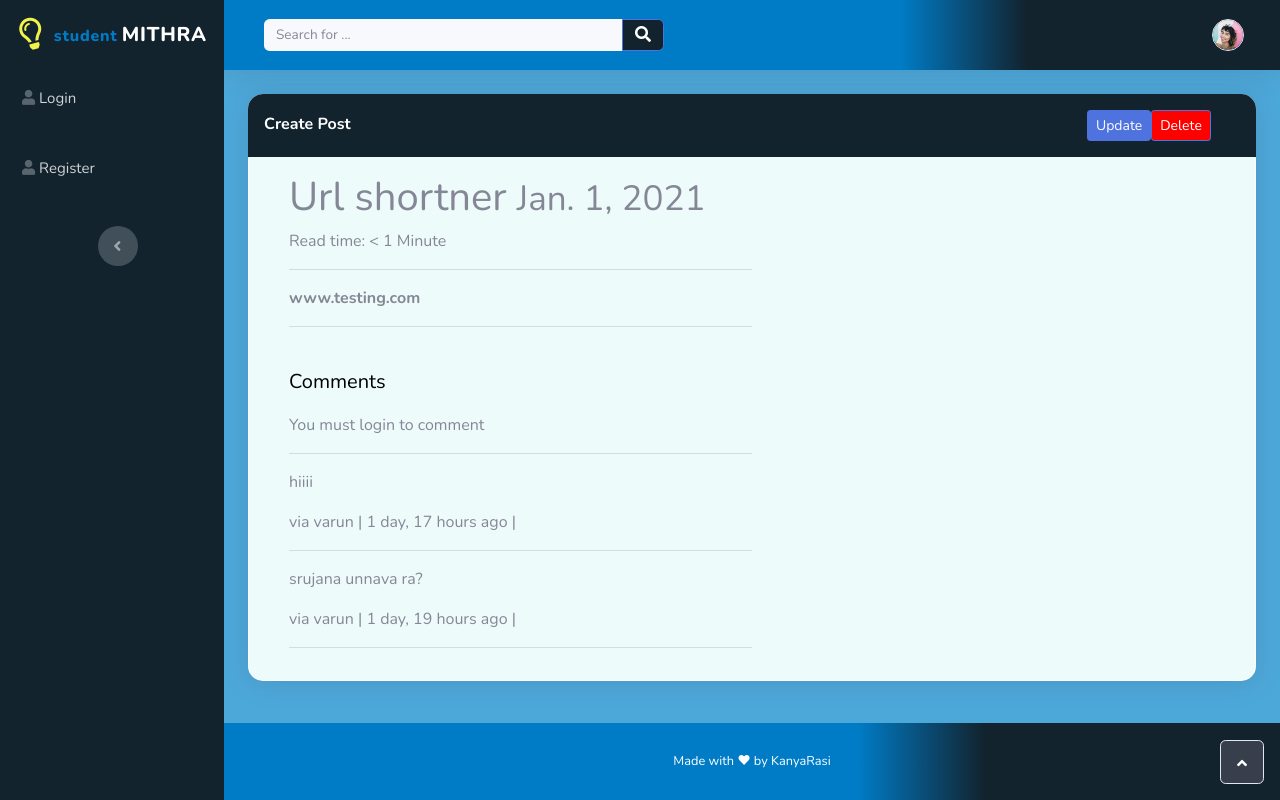
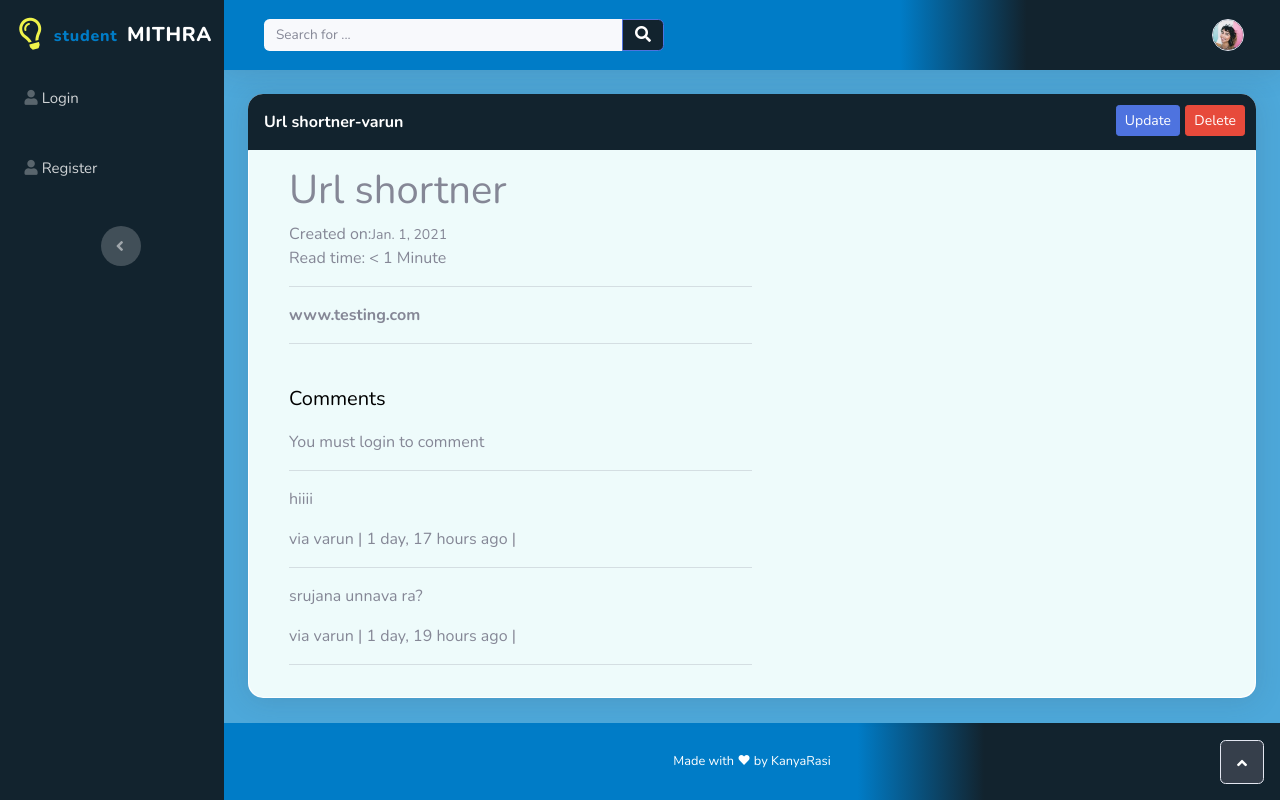
Before and after one commit to vodnalasricharan/StudentMithra, a Django app: a page that uses templates/index.html in a window 1280 px wide. Run offline with Django 3.2, Linux system fonts and the light colour scheme; data comes from the database, SQL or seed files in the repository; some libraries are stand-ins or nearby versions; some web fonts are replaced.

Commit message:
27/06/21
links for update and delete buttons in post_detail,links are given to navbar,profile page updated

```diff
--- a/posts/views.py
+++ b/posts/views.py
@@ -22,6 +22,7 @@ from comments.models import Comment
 from .forms import PostForm
 from .models import Post
 from django.contrib.auth.decorators import login_required
+from datetime import date
 
 
 def post_detail(request, slug=None):
@@ -100,10 +101,10 @@ def post_list(request):
         queryset = paginator.page(paginator.num_pages)
 
     context = {
-        "object_list": queryset,
-        "title": "Posts",
-        "page_request_var": page_request_var,
-        "today": today,
+            "object_list": queryset,
+            "title": "Posts",
+            "page_request_var": page_request_var,
+            "today": today,
     }
     return render(request, "post_list.html", context)
 
@@ -149,6 +150,7 @@ def post_update(request, slug=None):
         "title": instance.title,
         "instance": instance,
         "form":form,
+        "title": "Update Post",
     }
     return render(request, "post_form.html", context)
 
--- a/templates/index.html
+++ b/templates/index.html
@@ -31,13 +31,18 @@
 <body id="page-top">
     <div id="wrapper">
         <nav class="navbar navbar-dark align-items-start sidebar sidebar-dark accordion bg-gradient-primary p-0" style="background: #12232e;">
-    <div class="container-fluid d-flex flex-column p-0"><a class="navbar-brand d-flex justify-content-center align-items-center sidebar-brand m-0" href="#" style="padding-right: 13px;">
+            <div class="container-fluid d-flex flex-column p-0">
+                <a class="navbar-brand d-flex justify-content-center align-items-center sidebar-brand m-0" href="{% url 'dashboard' %}" style="padding-right: 13px;">
                     <div class="sidebar-brand-icon rotate-n-15"><i class="far fa-lightbulb" style="margin-left: 5px;color: #eff34a;"></i></div>
-      <div class="sidebar-brand-text mx-3"><span class="text-lowercase" style="padding-right: 0px;color: rgb(0,124,199);padding-left: 0px;margin-left: -6px;">STUDENT</span><span style="margin-left: 4px;font-size: 20px;">Mithra</span></div></a>
+                    <div class="sidebar-brand-text mx-3">
+                        <span class="text-lowercase" style="padding-right: 0px;color: rgb(0,124,199);padding-left: 0px;margin-left: -6px;">STUDENT</span>
+                        <span style="margin-left: 4px;font-size: 20px;">Mithra</span>
+                    </div>
+                </a>
                     <hr class="sidebar-divider my-0">
                     <ul class="navbar-nav text-light" id="accordionSidebar">
                         {% if request.user.is_authenticated %}
-                    <li class="nav-item"><a class="nav-link active" href="#" style="margin-top: 15px;margin-bottom: 15px;"><i class="fas fa-tachometer-alt" style="font-size: 15px;"></i><span style="font-size: 15px;">Dashboard</span></a></li>
+                            <li class="nav-item"><a class="nav-link active" href="{% url 'dashboard' %}" style="margin-top: 15px;margin-bottom: 15px;"><i class="fas fa-tachometer-alt" style="font-size: 15px;"></i><span style="font-size: 15px;">Dashboard</span></a></li>
                             <li class="nav-item"><a class="nav-link" href="{% url 'profilesettings' %}" style="margin-bottom: 15px;"><i class="fas fa-user" style="font-size: 15px;"></i><span style="font-size: 15px;">Profile Settings</span></a></li>
                             <li class="nav-item"><a class="nav-link" href="#" style="margin-bottom: 15px;"><i class="fas fa-table" style="font-size: 15px;"></i><span style="font-size: 15px;">Table</span></a></li>
                             <li class="nav-item"><a class="nav-link" href="{% url 'noteslist' %}" style="margin-bottom: 15px;"><i class="fas fa-table" style="font-size: 15px;"></i><span style="font-size: 15px;">Notes</span></a></li>
@@ -51,7 +56,9 @@
                             <li class="nav-item"><a class="nav-link" href="{% url 'register' %}" style="margin-bottom: 15px;"><i class="fas fa-user" style="font-size: 15px;"></i><span style="font-size: 15px;">Register</span></a></li>
                         {% endif %}
                     </ul>
-                <div class="text-center d-none d-md-inline"><button class="btn rounded-circle border-0" id="sidebarToggle" type="button"></button></div>
+                    <div class="text-center d-none d-md-inline">
+                        <button class="btn rounded-circle border-0" id="sidebarToggle" type="button"></button>
+                    </div>
             </div>
         </nav>
          <div class="d-flex flex-column" id="content-wrapper">
@@ -65,7 +72,8 @@
                             <li class="nav-item dropdown no-arrow">
                                 <div class="nav-item dropdown no-arrow"><a class="dropdown-toggle nav-link" aria-expanded="false" data-bs-toggle="dropdown" href="#"><img class="border rounded-circle img-profile" src="{% static 'assets/img/avatars/avatar1.jpeg' %}"></a>
                                     <div class="dropdown-menu shadow dropdown-menu-end animated--grow-in"><a class="dropdown-item" href="#"><i class="fas fa-user fa-sm fa-fw me-2 text-gray-400"></i>&nbsp;Profile</a><a class="dropdown-item" href="#"><i class="fas fa-cogs fa-sm fa-fw me-2 text-gray-400"></i>&nbsp;Settings</a><a class="dropdown-item" href="#"><i class="fas fa-list fa-sm fa-fw me-2 text-gray-400"></i>&nbsp;Activity log</a>
-                                        <div class="dropdown-divider"></div><a class="dropdown-item" href='{% url 'logout' %}'><i class="fas fa-sign-out-alt fa-sm fa-fw me-2 text-gray-400"></i>&nbsp;Logout</a>
+                                        <div class="dropdown-divider"></div>
+                                        <a class="dropdown-item" href="{% url 'logout' %}"><i class="fas fa-sign-out-alt fa-sm fa-fw me-2 text-gray-400"></i>&nbsp;Logout</a>
                                     </div>
                                 </div>
                             </li>
@@ -86,6 +94,7 @@
                 </div>
             </footer>
         </div>
+    </div>
         <a class="border rounded d-inline scroll-to-top" href="#page-top"><i class="fas fa-angle-up"></i></a>
         <script src="{% static 'assets/bootstrap/js/bootstrap.min.js' %}"></script>
         <script src="{% static 'assets/js/bs-init.js' %}"></script>
--- a/templates/post_detail.html
+++ b/templates/post_detail.html
@@ -23,9 +23,10 @@
                         <div class="col" style="border-radius: 0px;border-color: rgba(133,135,150,0);">
                             <div class="card shadow mb-3" style="border-radius: 15px;border-color: rgba(133,135,150,0);">
                                 <div class="card-header py-3" style="background: rgb(18,35,46);margin: -1px;border-top-left-radius: 15px;border-top-right-radius: 15px;">
-                                    <p class="m-0 fw-bold" style="color: #ffffff;">Create Post
-                                                                        <button class="btn btn-primary btn-sm" type="submit" style="margin-left : 75%;text-align:right">Update</button><button class="btn btn-primary btn-sm" type="submit" style="background:red">Delete</button>
 
+                                    <p class="m-0 fw-bold" style="color: #ffffff;">{{title}}-{{instance.user}}
+                                        <a class="btn btn-primary btn-sm" role="button" style="position:absolute; top:10px; right:75px;"  data-inline="true"  href="{% url 'update' instance.slug %} ">Update</a>
+                                        <a class="btn btn-danger btn-sm" role="button" style="position:absolute; top:10px; right:10px;" data-inline="true"  href="{% url 'delete' instance.slug %} ">Delete</a>
                                     </p>
 
 
@@ -36,7 +37,8 @@
     {% if instance.image %}
     <img src='{{ instance.image.url }}' class='img-responsive' />
     {% endif %}
-<h1>{{ title }} <small>{% if instance.draft %}<span style='color:red;'>Draft</span> {% endif %}{{ instance.publish }}</small></h1>
+    <h1>{{ title }} </h1>
+    Created on:<small>{% if instance.draft %}<span style='color:red;'>Draft</span> {% endif %}{{ instance.publish }}</small>
 
 <!-- {% if instance.read_time|time:"i" <= "01" %} < 1 minute {% else %}{{ instance.read_time|time:"i" }} minutes {% endif %} -->
 
--- a/templates/post_form.html
+++ b/templates/post_form.html
@@ -13,14 +13,15 @@
                         <div class="col" style="border-radius: 0px;border-color: rgba(133,135,150,0);">
                             <div class="card shadow mb-3" style="border-radius: 15px;border-color: rgba(133,135,150,0);">
                                 <div class="card-header py-3" style="background: rgb(18,35,46);margin: -1px;border-top-left-radius: 15px;border-top-right-radius: 15px;">
-                                    <p class="m-0 fw-bold" style="color: #ffffff;">Create Post</p>
+                                    <p class="m-0 fw-bold" style="color: #ffffff;">{{title}}</p>
                                 </div>
                                 <div class="card-body" style="background: #eefbfb;border-bottom-right-radius: 15px;border-bottom-left-radius: 15px;">
                                     <form method='POST' action=''>{% csrf_token %}
                                         {{ form.media.css }}
                                         {{  form.media.js }}
                                         {{ form|crispy }}
-                                        <div class="mb-3" style="margin-top: 5px;"><button class="btn btn-primary btn-sm" type="submit">Create Post</button></div>
+                                        <div class="mb-3" style="margin-top: 5px;"><button class="btn btn-primary btn-sm" type="submit">
+                                            {{title}}</button></div>
 
                                     </form>
                                 </div>
```
Also changed, not shown: templates/post_list.html (+7 -3 lines), templates/profile.html (+0 -22 lines). Lines whose indentation alone changed are shown as unchanged.
